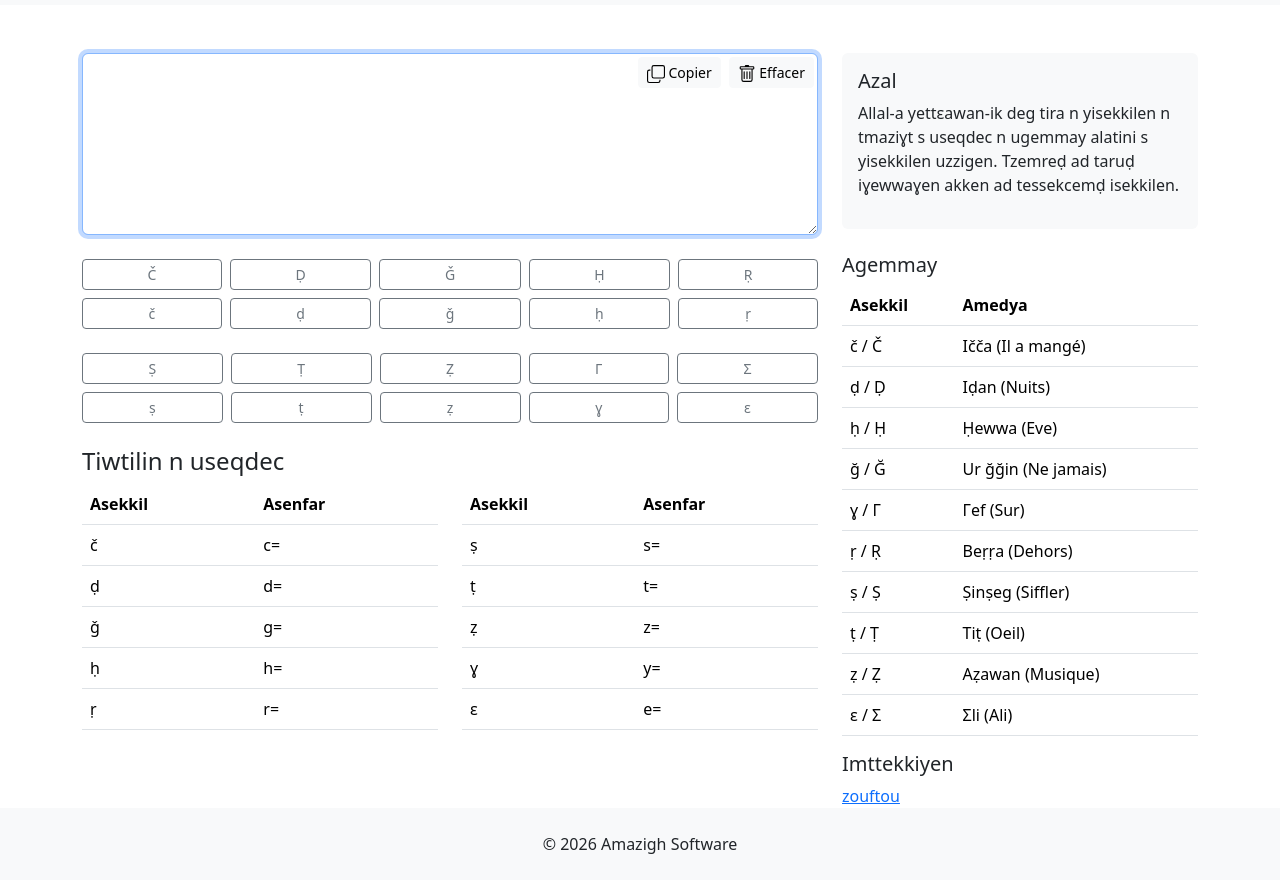
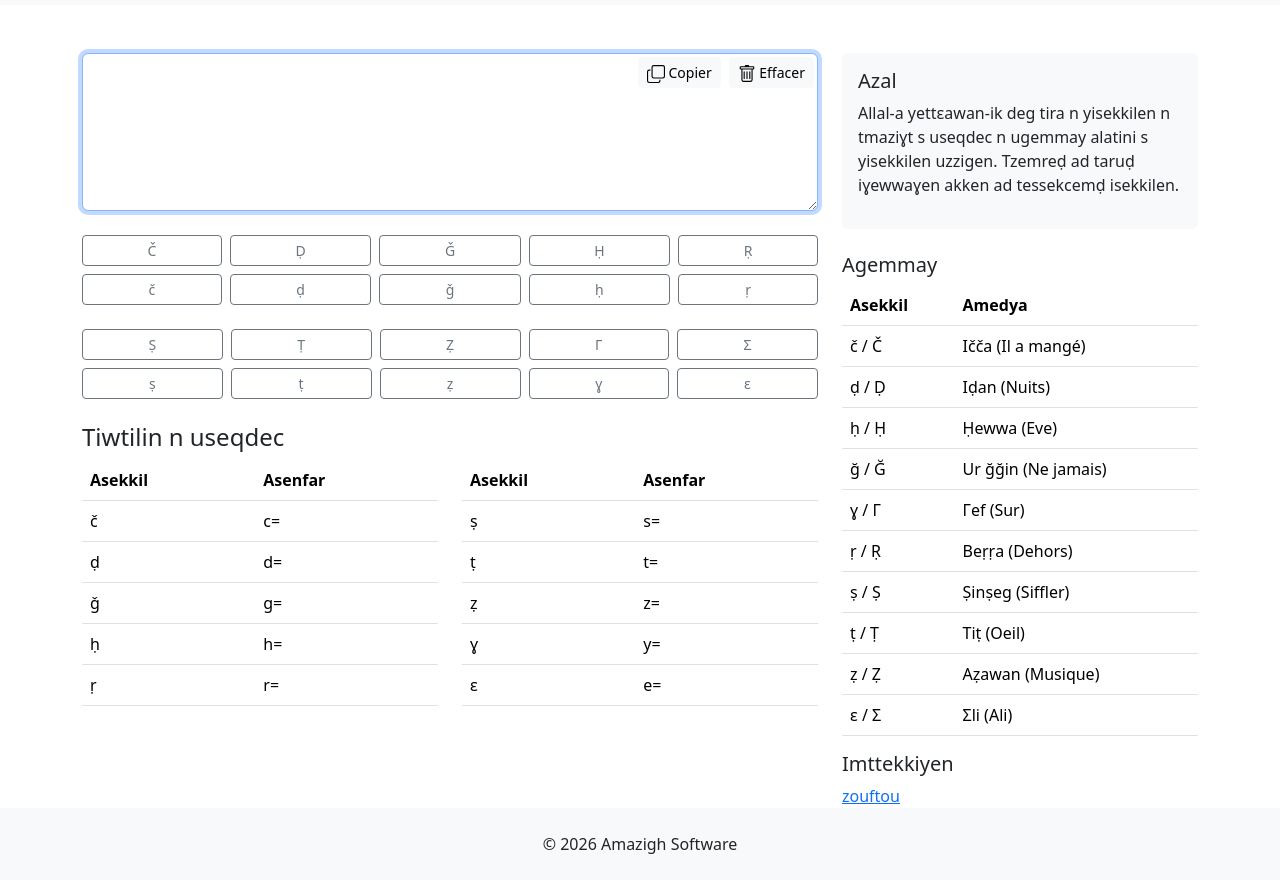
Before and after one commit to amazigh-software/amazigh-software.github.io, a plain HTML site: page anasiw/index.html in a window 1280 px wide. Shown: the part 51-931 px from the top of the page. Drawn offline with Linux system fonts and the light colour scheme.

Commit message:
good version

```diff
--- a/anasiw/index.html
+++ b/anasiw/index.html
@@ -39,7 +39,7 @@
 
                 <!-- Zone de saisie -->
                 <section class="mb-4 position-relative">
-                    <textarea id="tirra" class="form-control pe-5" rows="7" onkeyup="directMode()"
+                    <textarea id="tirra" class="form-control pe-5" rows="6" onkeyup="directMode()"
                         placeholder="Uru ayenna trid da..."></textarea>
 
                     <!-- Buttons in textarea corner -->
```
